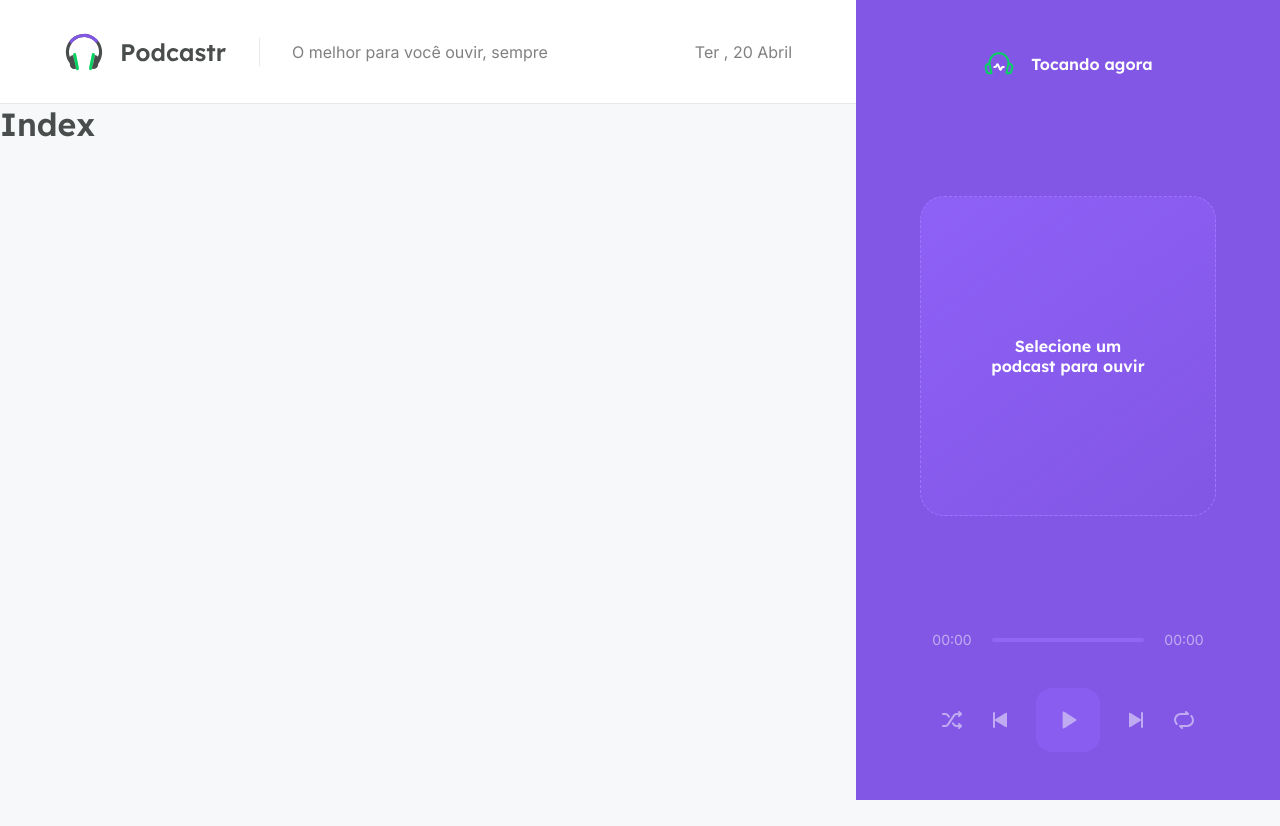
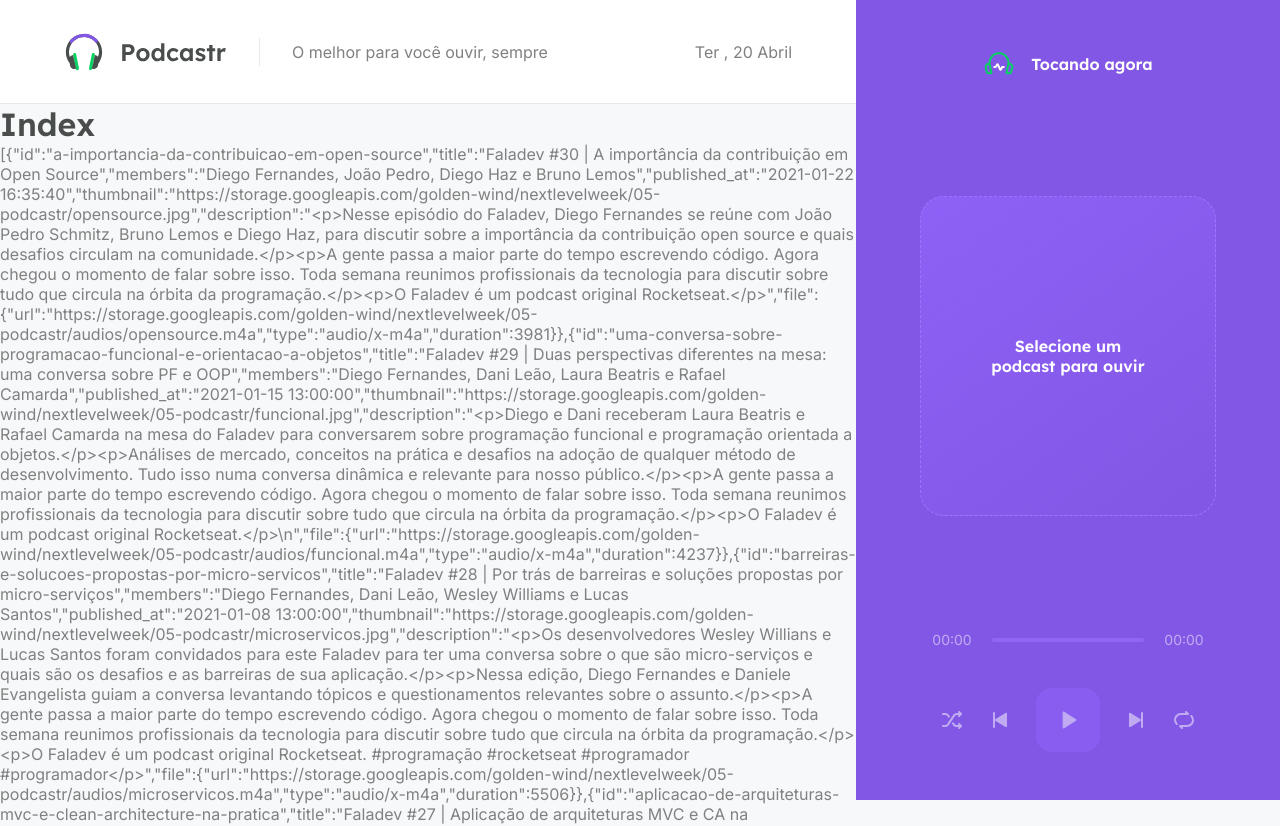
Before and after one commit to FinotelliCarlos/podcastr, a Next.js app: page / in a window 1280 px wide. Shown: the top 826 px of the page. Before the commit the page ends 800 px from the top, so only its background shows below. Built offline with nearby package versions, Linux system fonts and the light colour scheme; data requests are answered from the project's data file.

Commit message:
Update index.tsx

```diff
--- a/src/pages/index.tsx
+++ b/src/pages/index.tsx
@@ -1,7 +1,10 @@
-export default function Home(props  ) {
+export default function Home(props) {
 
   return (
-    <h1>Index</h1>
+    <div>
+      <h1>Index</h1>
+      <p>{JSON.stringify(props.episodes)}</p>
+    </div>
   )
 }
 
```
